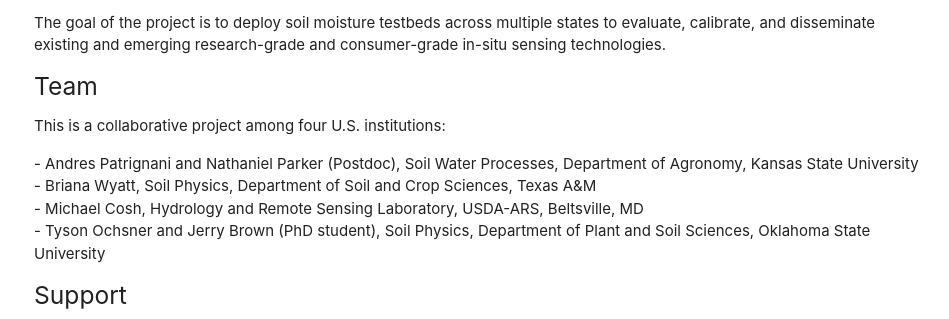
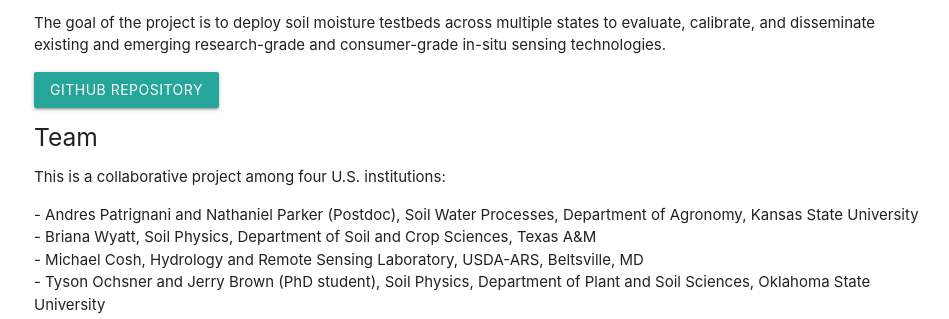
Before and after one commit to soilwater/mist, a plain HTML site: page docs/index.html in a window 1280 px wide. Shown: the part 559-878 px from the top of the page, without its empty margins (158-1107 px from the left). Drawn offline with nearby package versions, Linux system fonts and the light colour scheme.

```diff
--- a/docs/index.html
+++ b/docs/index.html
@@ -21,6 +21,8 @@
         <p>
             The goal of the project is to deploy soil moisture testbeds across multiple states to evaluate, calibrate, and disseminate existing and emerging research-grade and consumer-grade in-situ sensing technologies.
         </p>
+
+        <a class="waves-effect waves-light btn" href="https://github.com/soilwater/mist" target="_blank">Github Repository</a>
 
         <h5>Team</h5>
         <p>
```
